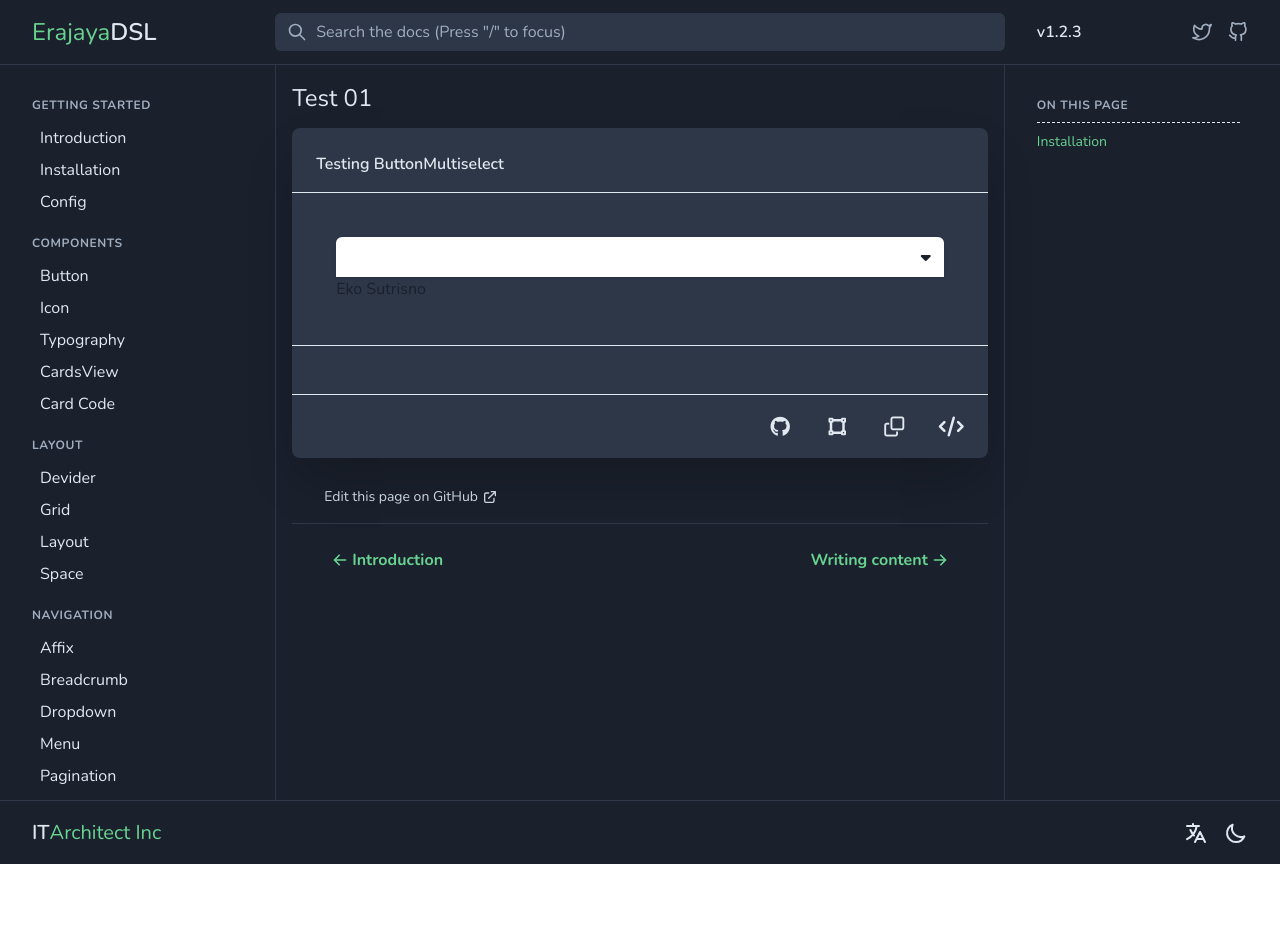
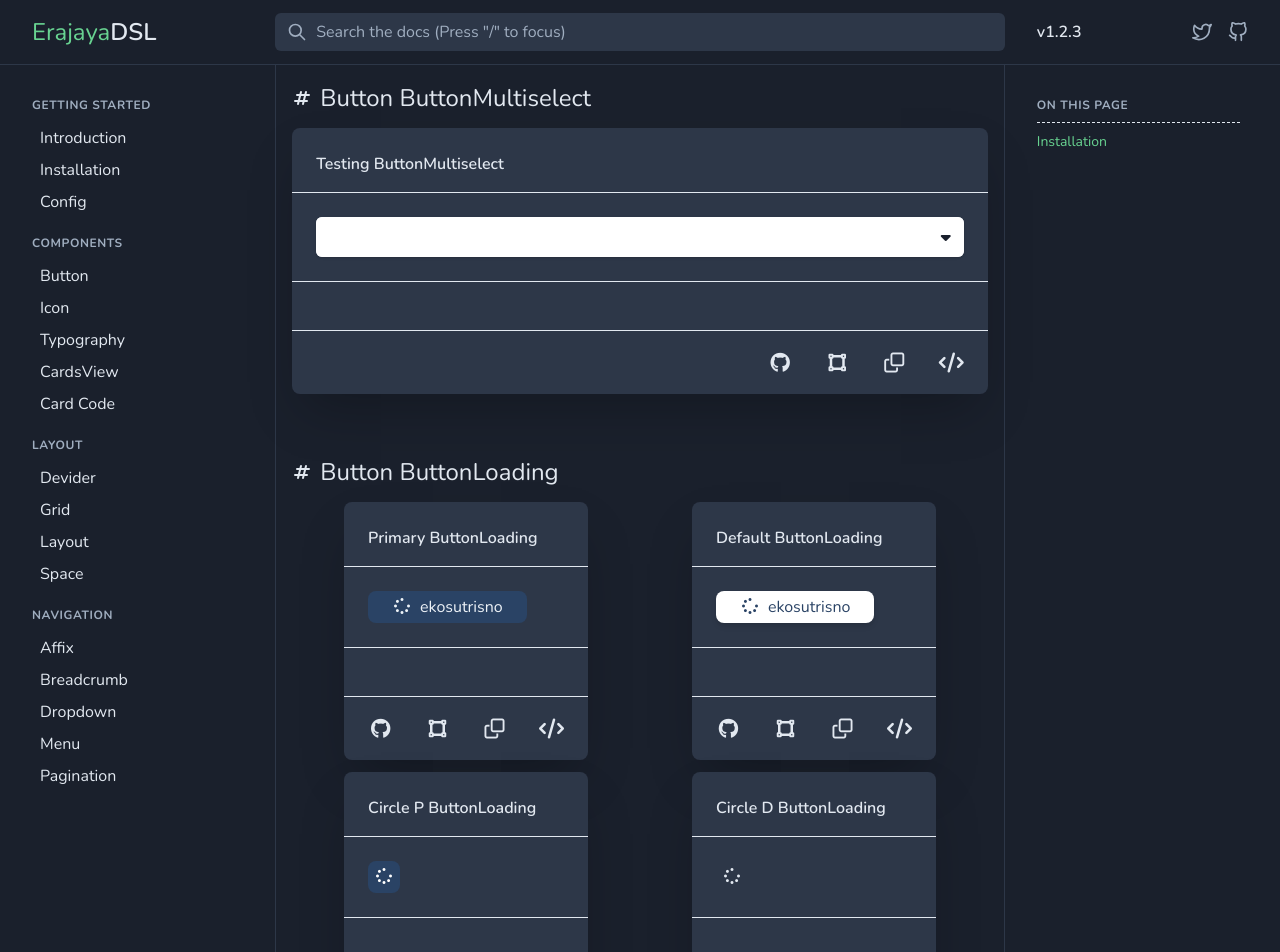
Before and after one commit to ekosutrisno/react-component, a React (Create React App) app: page /card-code in a window 1280 px wide. Shown: the top 952 px of the page. Before the commit the page ends 864 px from the top, so only its background shows below. Built offline with nearby package versions, Linux system fonts and the light colour scheme.

Commit message:
Loading Button + Dinamic Props

```diff
--- a/src/components/buttons/ButtonMultiselect.js
+++ b/src/components/buttons/ButtonMultiselect.js
@@ -5,19 +5,23 @@ export class ButtonMultiselect extends Component {
       super(props);
       this.state = {
          onSearch: false,
-         valueSelected: 'Eko Sutrisno'
+         valueSelected: ''
       };
+      this.setValueSelected = this.setValueSelected.bind(this);
    }
    setValueSelected(val) {
+      console.log(val);
       this.setState(state => ({ valueSelected: state.valueSelected = val }));
    }
 
    render() {
 
-      let divClassName = "p-5 flex flex-col text-gray-900";
-      let inputClassName = "py-2 px-4 w-full bg-white rounded-t-md focus:outline-none shadow";
-      let optionClassName = "py-2 w-full bg-white rounded-b-md border-t-2 shadow-md h-auto";
+      let divClassName = "relative w-full flex flex-col bg-gray-300 text-gray-900 rounded-md";
+      let inputClassName = "py-2 px-4 w-full bg-white rounded-md focus:outline-none shadow";
+      let optionClassName = "top-0 left-0 absolute py-2 w-full bg-white rounded-b-md border-t-2 shadow-md h-auto";
       let itemClassName = "py-2 px-4 mb-1 bg-white w-full text-left hover:bg-gray-300 transition-color duration-100 focus:outline-none";
+
+      // test Data
       const elements = [
          { value: 'Eko Sutrisno', label: 'Eko Sutrisno' },
          { value: 'Ahmad Yunandar', label: 'Ahmad Yunandar' },
@@ -38,14 +42,14 @@ export class ButtonMultiselect extends Component {
             </div>
             {
                this.state.onSearch ?
-                  <div className={optionClassName}>
+                  <div className={optionClassName} style={{ marginTop: 2.30 + 'rem' }}>
                      {elements.map((value, index) => {
                         return <input
                            className={itemClassName}
-                           type="button"
+                           type="text"
                            value={value.value}
                            key={index}
-                           onClick={() => this.setState({ selectedValue: value.value })}
+                           onChange={(e) => this.setValueSelected(e.target.value)}
                         />;
                      })}
                   </div> : null
--- /dev/null
+++ b/src/components/buttons/LoadingButton.js
@@ -0,0 +1,89 @@
+import React, { Component } from 'react';
+import PropTypes from 'prop-types';
+
+export class ButtonLoading extends Component {
+   render() {
+      const { defaultIcon, isLoading, primary, border, icon, btnText, onClick, onHover, onFocus } = this.props;
+      let className = "focus:outline-none hover:bg-gray-300 hover:text-blue-900 hover:shadow-sm transition-all duration-200 ease-in-out focus:bg-gray-200 focus:text-blue-900";
+      if (primary) {
+         className += ' btn-primary';
+      } else if (defaultIcon) {
+         className += ' btn-default shadow-md';
+      } else {
+         className = ' py-2 px-6 text-blue-900 hover:text-blue-700 focus:outline-none';
+      }
+
+      if (border) {
+         className += ' border border-blue-900';
+      }
+
+      return (
+         <button
+            onClick={onClick}
+            onTouchMove={onHover}
+            onFocus={onFocus}
+            className={className}
+         >
+            <span className={isLoading ? icon + ' fa-spin' : icon}></span>
+            <span className="ml-2">{btnText}</span>
+         </button>
+      );
+   }
+}
+
+export class ButtonLoadingCircle extends Component {
+   render() {
+      const { primary, isLoading, shadow, border, icon, btnText, onClick, onHover, onFocus } = this.props;
+      let className = 'w-8 h-8 rounded-lg focus:outline-none hover:bg-gray-300 hover:text-blue-900 hover:shadow-sm transition-all duration-200 ease-in-out focus:bg-gray-200 focus:text-blue-900';
+      if (primary) {
+         className += ' bg-blue-900 text-white';
+      }
+      if (shadow) {
+         className += ' shadow-md';
+      }
+
+      if (border) {
+         className += ' border border-blue-900';
+      }
+
+      return (
+         <button
+            className={className}
+            onClick={onClick}
+            onTouchMove={onHover}
+            onFocus={onFocus}
+         >
+            <span className={isLoading ? icon + ' fa-spin' : icon}>{btnText}</span>
+         </button>
+      );
+   }
+}
+
+// All prosp type and check
+ButtonLoading.propTypes = {
+   defaultIcon: PropTypes.bool,
+   primary: PropTypes.bool,
+   border: PropTypes.bool,
+   isLoading: PropTypes.bool,
+   icon: PropTypes.string,
+   btnText: PropTypes.string,
+   onClick: PropTypes.func,
+   onHover: PropTypes.func,
+   onFocus: PropTypes.func,
+};
+ButtonLoadingCircle.propTypes = {
+   shadow: PropTypes.bool,
+   primary: PropTypes.bool,
+   border: PropTypes.bool,
+   isLoading: PropTypes.bool,
+   icon: PropTypes.string,
+   btnText: PropTypes.string,
+   onClick: PropTypes.func,
+   onHover: PropTypes.func,
+   onFocus: PropTypes.func,
+};
+
+export default {
+   ButtonLoading,
+   ButtonLoadingCircle
+};
--- a/src/components/contents/ButtonMultiSelectView.js
+++ b/src/components/contents/ButtonMultiSelectView.js
@@ -1,12 +1,23 @@
 import React, { Component } from 'react';
 import ButtonMultiselect from '../buttons/ButtonMultiselect';
+import { ButtonLoading, ButtonLoadingCircle } from '../buttons/LoadingButton';
 import Card from '../cards/Card';
 
 export class ButtonMultiSelectView extends Component {
+   constructor(props) {
+      super(props);
+      this.state = { isLoading: false };
+   }
    render() {
       return (
-         <section>
-            <h1 className="text-2xl text-gray-300 lg:pt-12">Test 01</h1>
+         <section className="flex flex-col">
+            <div>
+               <h1 className="flex items-center text-2xl text-gray-300 lg:pt-12">
+                  <svg className="w-5 h-5 mr-2" xmlns="http://www.w3.org/2000/svg" viewBox="0 0 20 20" fill="currentColor">
+                     <path fillRule="evenodd" d="M9.243 3.03a1 1 0 01.727 1.213L9.53 6h2.94l.56-2.243a1 1 0 111.94.486L14.53 6H17a1 1 0 110 2h-2.97l-1 4H15a1 1 0 110 2h-2.47l-.56 2.242a1 1 0 11-1.94-.485L10.47 14H7.53l-.56 2.242a1 1 0 11-1.94-.485L5.47 14H3a1 1 0 110-2h2.97l1-4H5a1 1 0 110-2h2.47l.56-2.243a1 1 0 011.213-.727zM9.03 8l-1 4h2.938l1-4H9.031z" clipRule="evenodd" />
+                  </svg>
+                  <span>Button ButtonMultiselect</span>
+               </h1>
                <article className="text-gray-300 py-3 space-y-6">
 
                   <Card
@@ -18,6 +29,61 @@ export class ButtonMultiSelectView extends Component {
                      title="Testing ButtonMultiselect"
                   />
                </article>
+            </div>
+            <div>
+               <h1 className="flex items-center text-2xl text-gray-300 lg:pt-12">
+                  <svg className="w-5 h-5 mr-2" xmlns="http://www.w3.org/2000/svg" viewBox="0 0 20 20" fill="currentColor">
+                     <path fillRule="evenodd" d="M9.243 3.03a1 1 0 01.727 1.213L9.53 6h2.94l.56-2.243a1 1 0 111.94.486L14.53 6H17a1 1 0 110 2h-2.97l-1 4H15a1 1 0 110 2h-2.47l-.56 2.242a1 1 0 11-1.94-.485L10.47 14H7.53l-.56 2.242a1 1 0 11-1.94-.485L5.47 14H3a1 1 0 110-2h2.97l1-4H5a1 1 0 110-2h2.47l.56-2.243a1 1 0 011.213-.727zM9.03 8l-1 4h2.938l1-4H9.031z" clipRule="evenodd" />
+                  </svg>
+                  <span>Button ButtonLoading</span>
+               </h1>
+               <article className="text-gray-300 py-3 space-y-3">
+                  <div className="flex flex-wrap items-center justify-around space-y-6 sm:space-y-0">
+                     <Card
+                        githubBtnUri="https://github.com/ekosutrisno/react-component/"
+                        content={
+                           <ButtonLoading btnText="ekosutrisno" onClick={() => { this.setState({ isLoading: !this.state.isLoading }); }} primary icon="fa fa-fw fa-spinner" isLoading={this.state.isLoading} />
+                        }
+                        bgColor="gray-800"
+                        customClass="shadow-2xl"
+                        codeLang="javascript"
+                        title="Primary ButtonLoading"
+                     />
+                     <Card
+                        githubBtnUri="https://github.com/ekosutrisno/react-component/"
+                        content={
+                           <ButtonLoading btnText="ekosutrisno" onClick={() => { this.setState({ isLoading: !this.state.isLoading }); }} defaultIcon icon="fa fa-fw fa-spinner" isLoading={this.state.isLoading} />
+                        }
+                        bgColor="gray-800"
+                        customClass="shadow-2xl"
+                        codeLang="javascript"
+                        title="Default ButtonLoading"
+                     />
+                  </div>
+                  <div className="flex flex-wrap items-center justify-around space-y-6 sm:space-y-0">
+                     <Card
+                        githubBtnUri="https://github.com/ekosutrisno/react-component/"
+                        content={
+                           <ButtonLoadingCircle onClick={() => { this.setState({ isLoading: !this.state.isLoading }); }} primary icon="fa fa-fw fa-spinner" isLoading={this.state.isLoading} />
+                        }
+                        bgColor="gray-800"
+                        customClass="shadow-2xl"
+                        codeLang="javascript"
+                        title="Circle P ButtonLoading"
+                     />
+                     <Card
+                        githubBtnUri="https://github.com/ekosutrisno/react-component/"
+                        content={
+                           <ButtonLoadingCircle onClick={() => { this.setState({ isLoading: !this.state.isLoading }); }} defaultIcon icon="fa fa-fw fa-spinner" isLoading={this.state.isLoading} />
+                        }
+                        bgColor="gray-800"
+                        customClass="shadow-2xl"
+                        codeLang="javascript"
+                        title="Circle D ButtonLoading"
+                     />
+                  </div>
+               </article>
+            </div>
          </section>
       );
    }
```
Also changed, not shown: src/components/contents/ButtonLoadingView.js (added, +39 -0 lines). Lines whose indentation alone changed are shown as unchanged.
